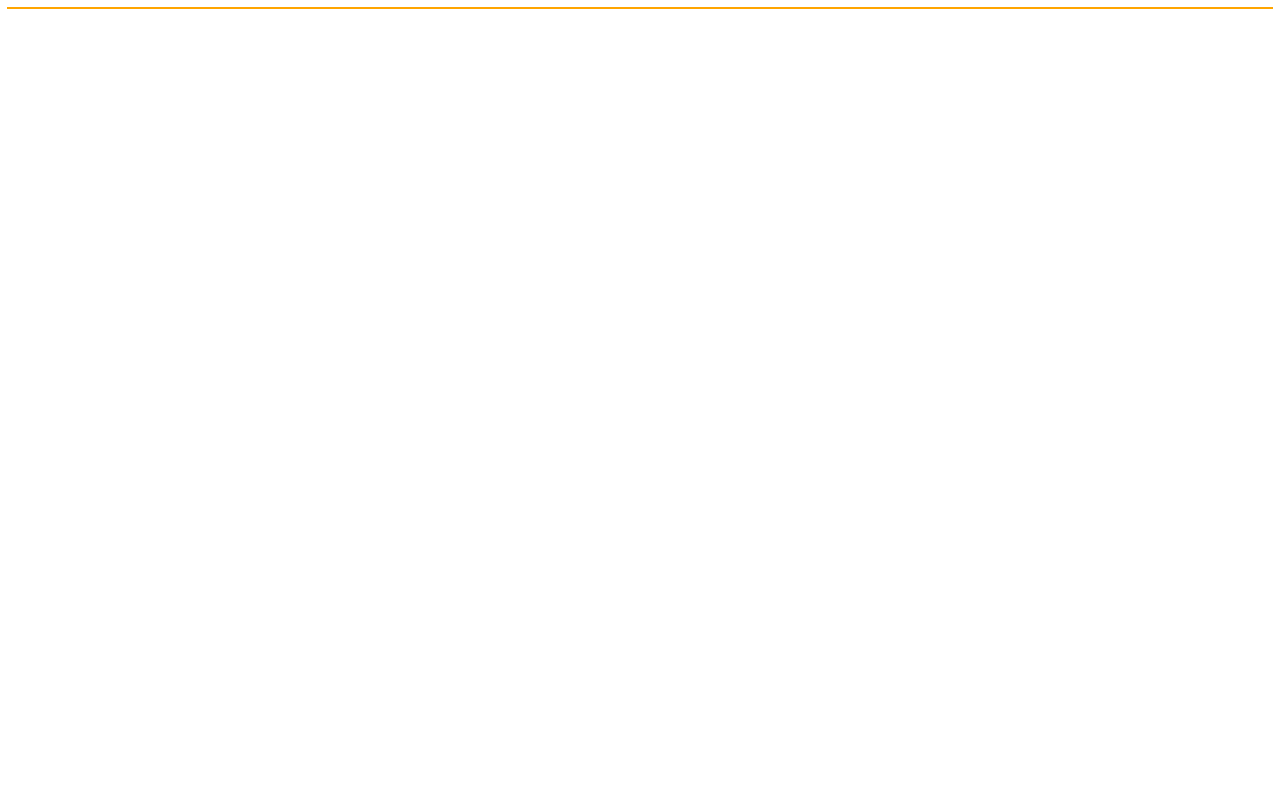
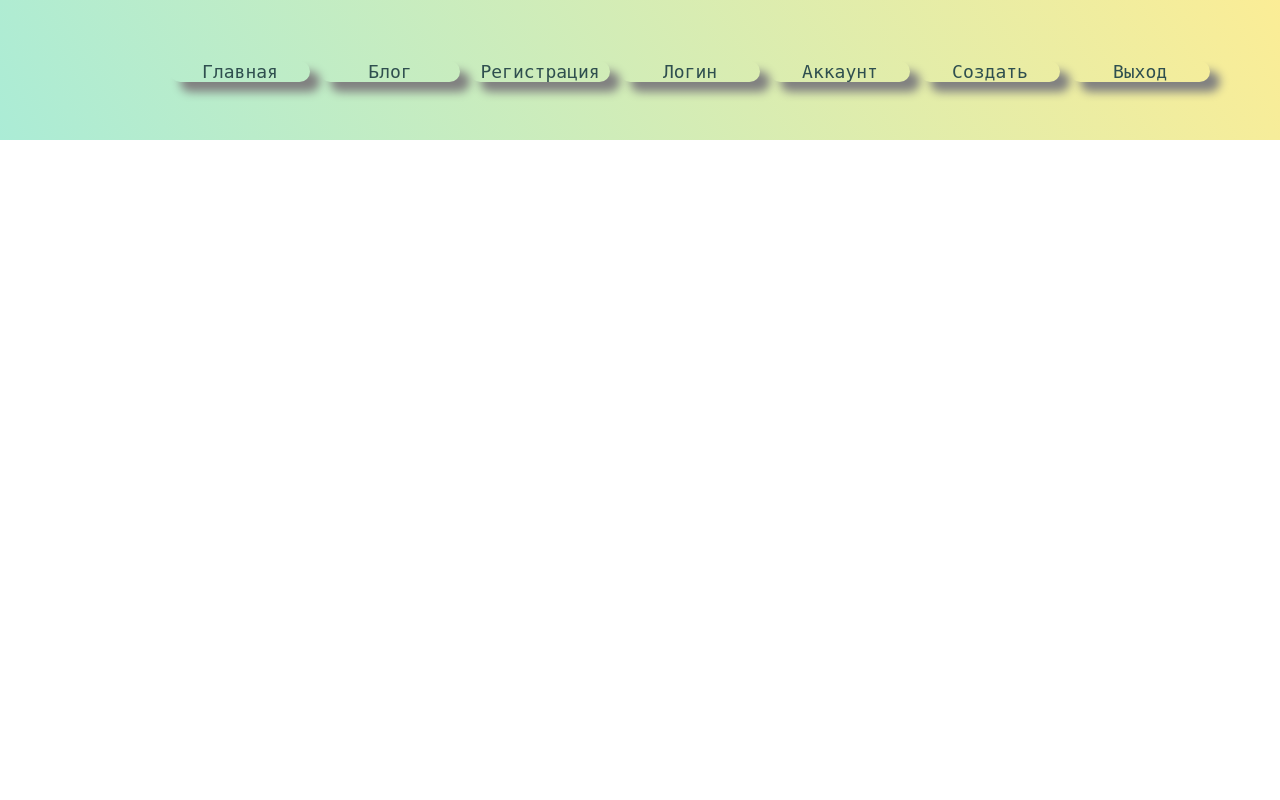
Before and after one commit to dzhambullatt/MyNewFlaskProject, a Flask app: page / in a window 1280 px wide. Before the commit the page is almost empty. Run offline with Flask 2, Linux system fonts and the light colour scheme.

Commit message:
created styles

```diff
--- a/run.py
+++ b/run.py
@@ -9,4 +9,4 @@ def home():
 
 
 if __name__ == '__main__':
-    app.run(debug=True, port=5656)
+    app.run(debug=True)
--- a/static/css/style.css
+++ b/static/css/style.css
@@ -1,7 +1,56 @@
-h1 {
-color: red;
+*{
+margin: 0;
+padding: 0;
 }
 
-.wrapper{
-outline: 1px orange solid;
+html, body{
+height: 100%;
 }
+
+/* MAIN MENU */
+
+.header{
+    height: 140px;
+    background-image: linear-gradient(60deg, #abecd6 0%, #fbed96 100%);
+}
+
+.main_menu{
+    display: flex;
+    justify-content: flex-end;
+    padding-right: 60px;
+}
+
+.main_menu a{
+    text-decoration: none;
+    color: darkslategrey;
+    font-weight: 400;
+}
+
+.main_menu li{
+    list-style: none;
+    margin-right: 10px;
+    width: 140px;
+    margin-top: 5%;
+    box-shadow: 10px 10px 10px grey;
+    font-family: monospace;
+    border-radius: 100px;
+    text-align: center;
+}
+
+.main_menu li:hover{
+    transition-duration: 0.5s;
+    box-shadow: 4px 5px 50px grey;
+}
+
+.main_menu p{
+    font-size: 18px;
+}
+
+
+/* CONTENT */
+
+.content{
+    width: 60%;
+    margin: 100px auto 0;
+    flex: 1 0 auto;
+}
--- a/templates/layout.html
+++ b/templates/layout.html
@@ -18,7 +18,19 @@
 <div class="wrapper">
 
 {% block menu %}
+<header class="header">
 
+    <ul class="main_menu">
+        <li><a href="#"><p>Главная</p></a></li>
+        <li><a href="#"><p>Блог</p></a></li>
+        <li><a href="#"><p>Регистрация</p></a></li>
+        <li><a href="#"><p>Логин</p></a></li>
+        <li><a href="#"><p>Аккаунт</p></a></li>
+        <li><a href="#"><p>Создать</p></a></li>
+        <li><a href="#"><p>Выход</p></a></li>
+    </ul>
+
+</header>
 {% endblock menu %}
 
 
```
